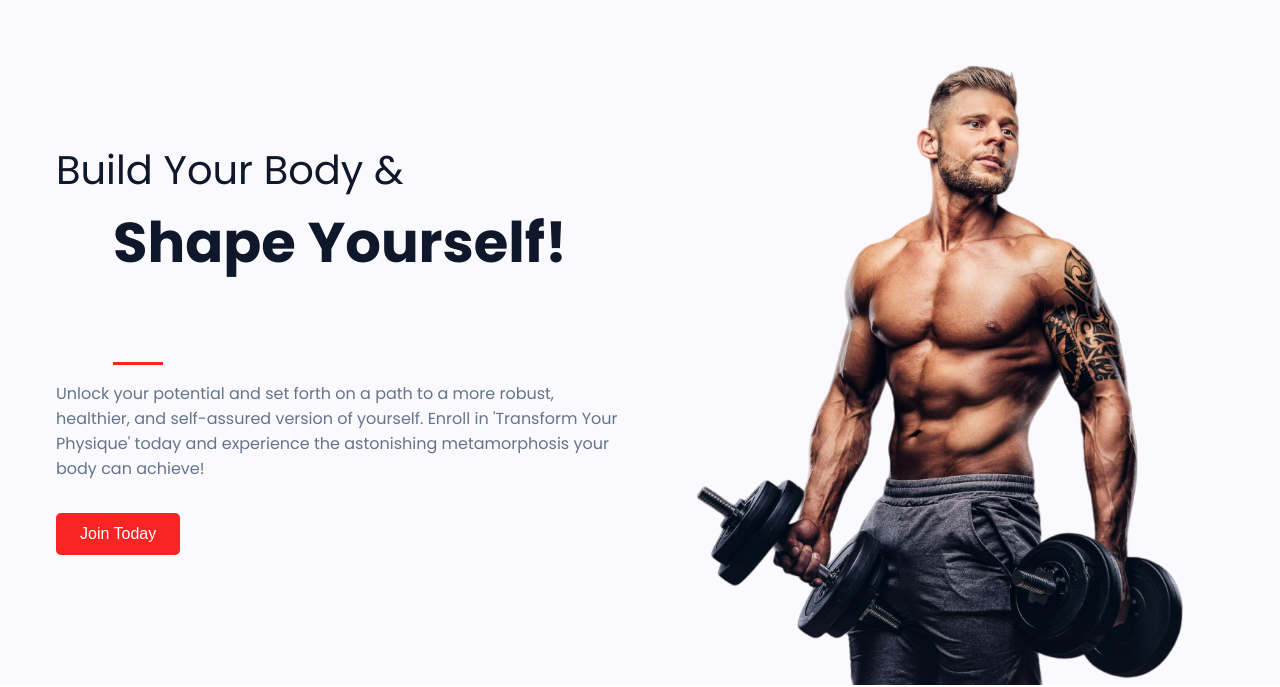
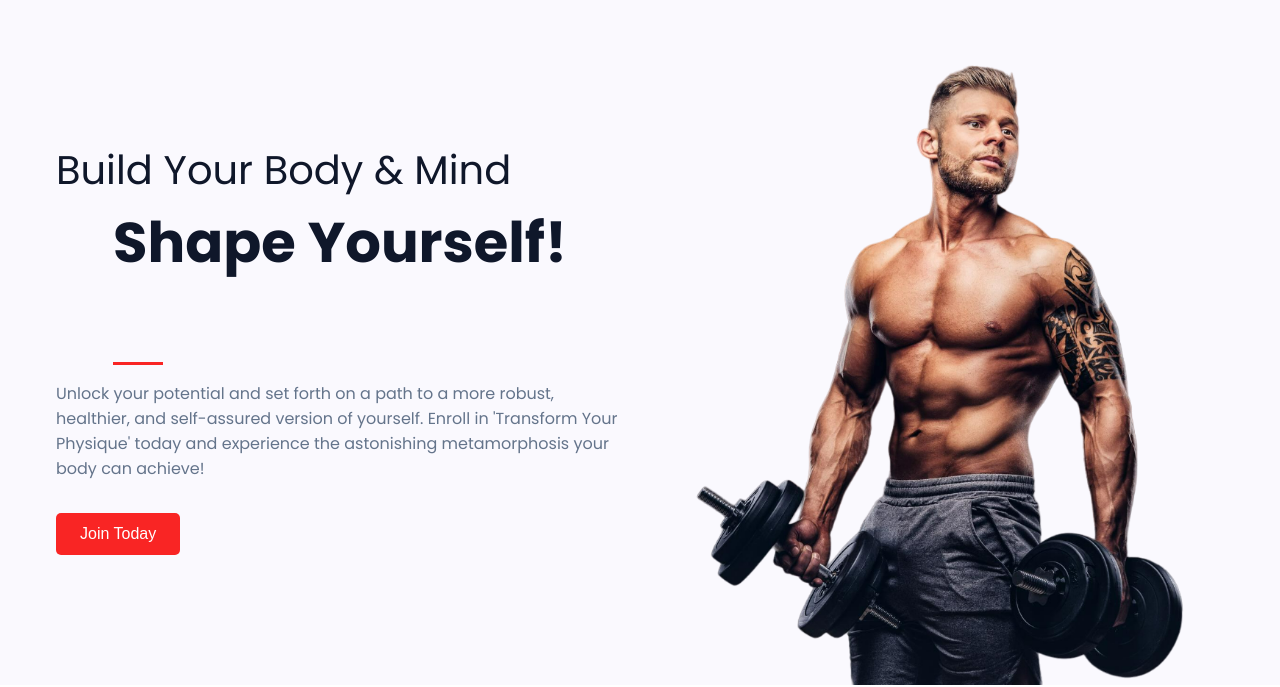
Before and after one commit to Conding-Student/Trialwebsite, a plain HTML site: page index.html in a window 1280 px wide. Shown: the part 125-812 px from the top of the page. Drawn offline with nearby package versions, Linux system fonts and the light colour scheme.

Commit message:
Changing a simple text

```diff
--- a/index.html
+++ b/index.html
@@ -52,7 +52,7 @@
 
                     <div class="header-content">
 
-                        <h4>Build Your Body &</h4>
+                        <h4>Build Your Body & Mind</h4>
                         <h1 class="section-header">Shape Yourself!</h1>
                         <p>Unlock your potential and set forth on a path to a more robust, healthier, and self-assured version of yourself. Enroll in 'Transform Your Physique' today and experience the astonishing metamorphosis your body can achieve!</p>
 
```
